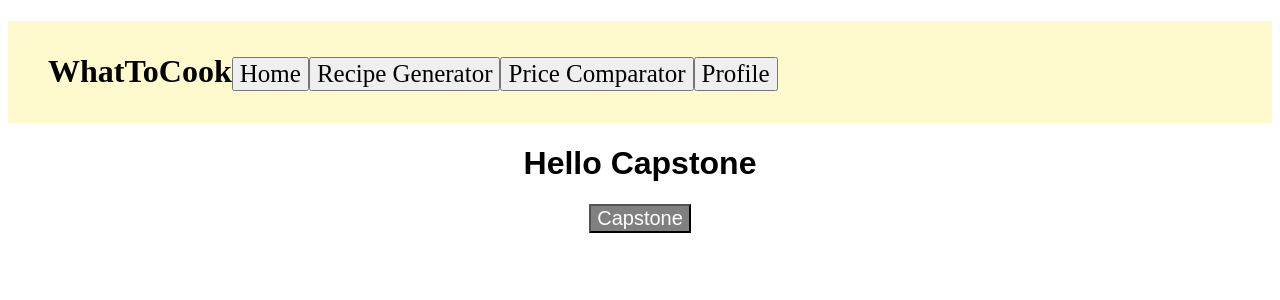
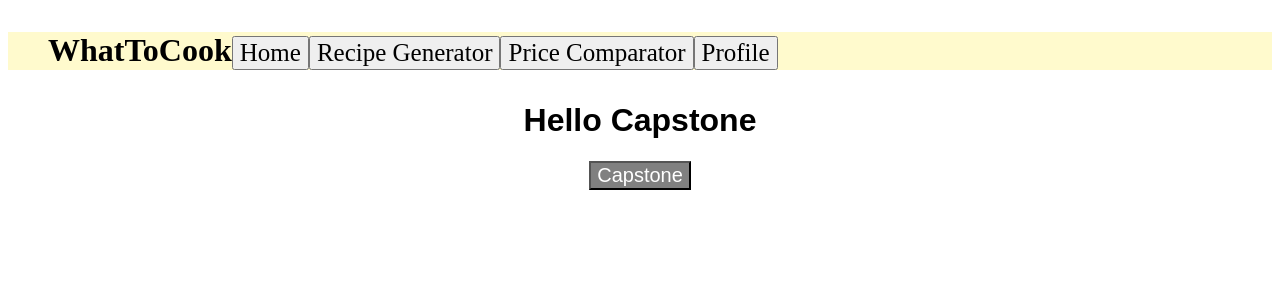
Before and after one commit to jmart2001/testing, a React (Create React App) app: page / in a window 1280 px wide. Shown: the top 300 px of the page. Built offline with nearby package versions, Linux system fonts and the light colour scheme.

Commit message:
tryAgain

```diff
--- a/src/Header.js
+++ b/src/Header.js
@@ -40,7 +40,7 @@ return (
 
 function Header() {
     return (
-      <header style= {{display: 'flex',justifyContent:'space',fontFamily: 'cursive'}} className="header">
+      <header style= {{fontFamily: 'cursive'}} className="header">
         <nav className="nav">
           <ul style = {{display: 'flex',justifyContent:'space',fontFamily: 'cursive', textAlign: 'right'}} className="nav">
             <div style = {{textAlign: 'left'}}>WhatToCook</div>
```
